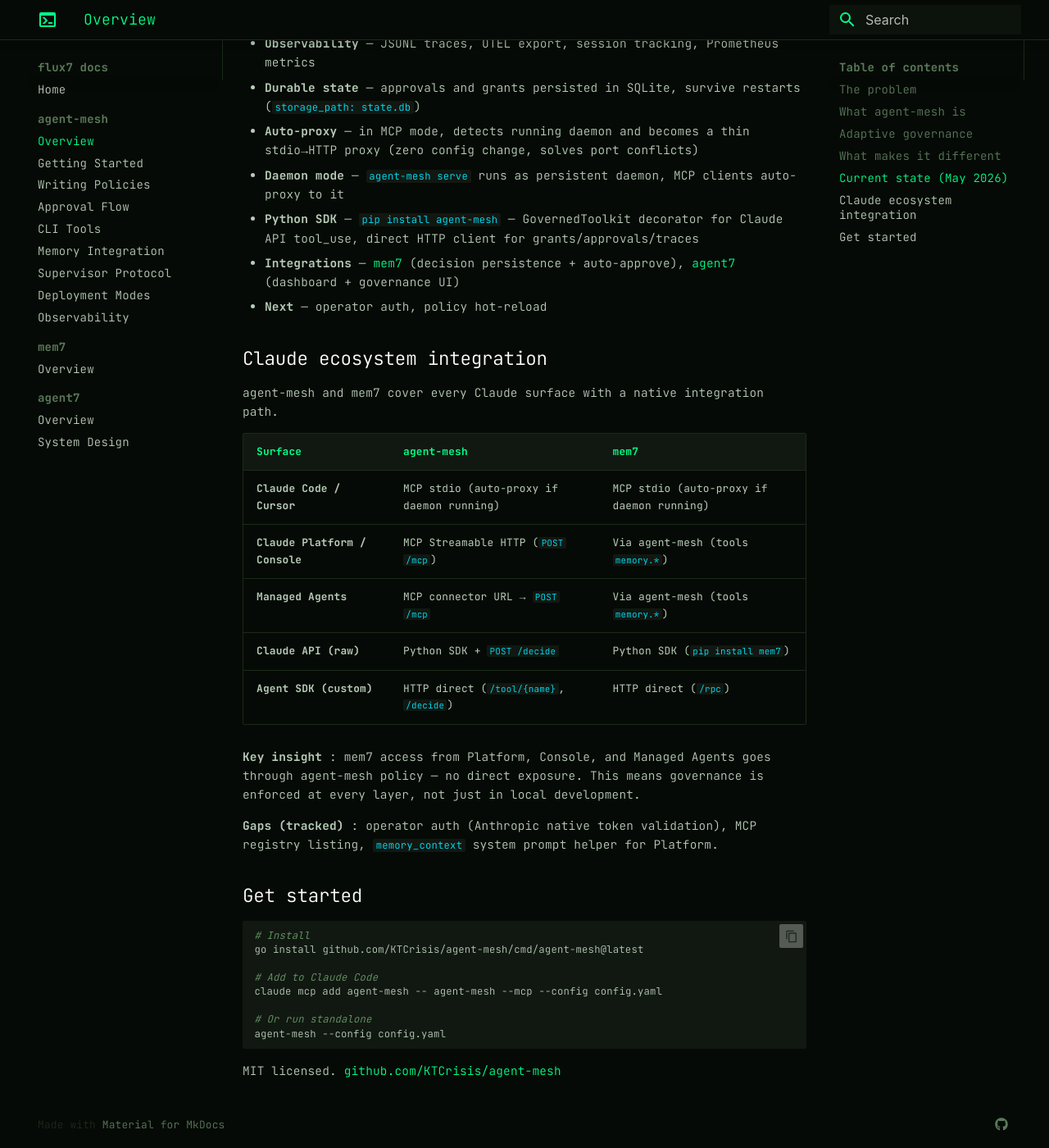
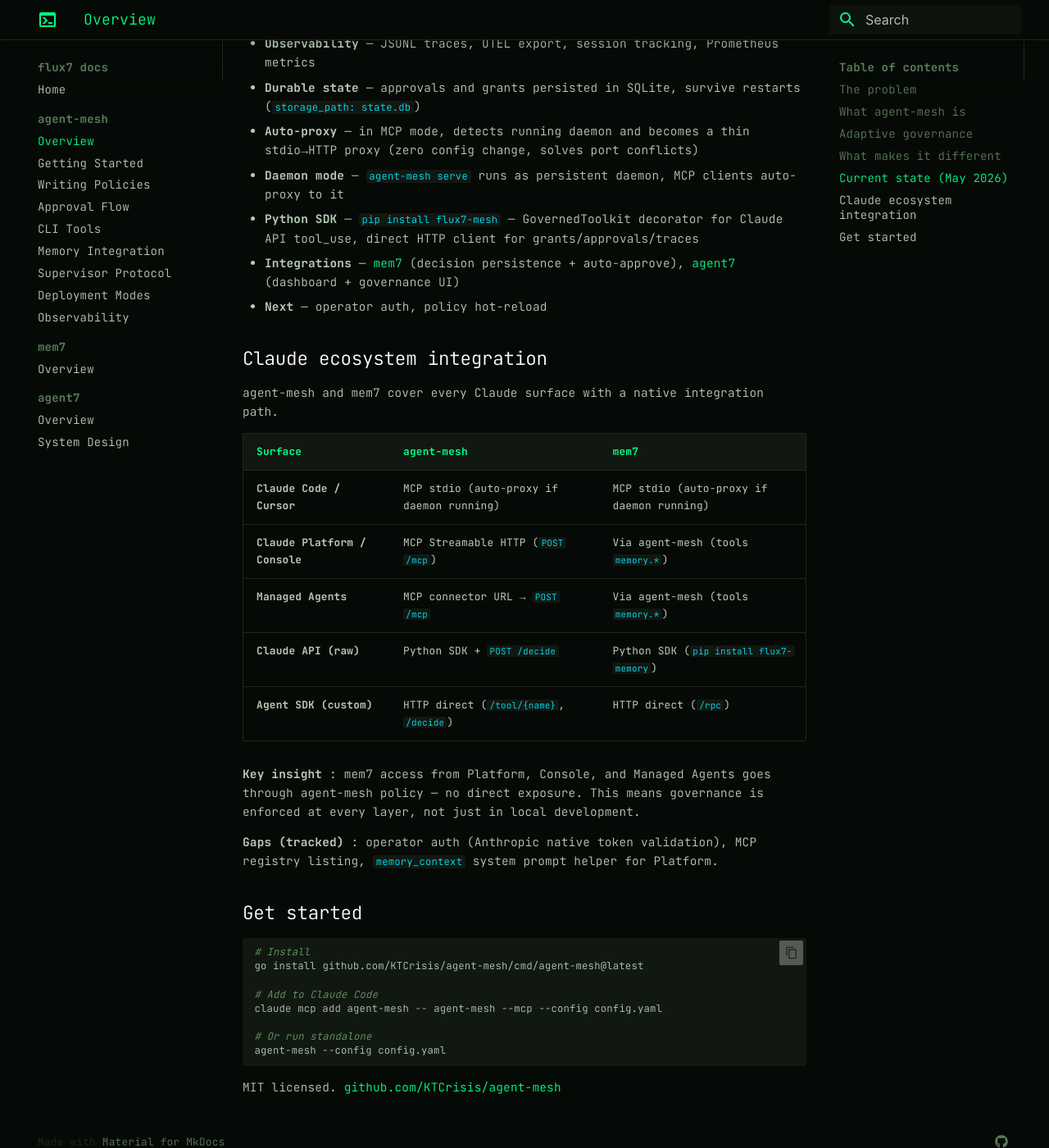
Before and after one commit to KTCrisis/flux7-docs, an MkDocs documentation site: the page built from docs/agent-mesh/index.md, in a window 1280 px wide and 1400 px high, scrolled down 2701 px. Shown: the whole window at 82% size. Built offline with MkDocs 1.6.1 and Material for MkDocs 9.7.7, drawn with Linux system fonts in a browser that asks for light colours.

Commit message:
docs: update install instructions to flux7-mesh / flux7-memory
Co-Authored-By: Claude Opus 4.6 <noreply@anthropic.com>

```diff
--- a/docs/agent-mesh/index.md
+++ b/docs/agent-mesh/index.md
@@ -80,7 +80,7 @@ Closest comparable : Microsoft Agent Governance Toolkit. But middleware vs sidec
 - **Durable state** — approvals and grants persisted in SQLite, survive restarts (`storage_path: state.db`)
 - **Auto-proxy** — in MCP mode, detects running daemon and becomes a thin stdio→HTTP proxy (zero config change, solves port conflicts)
 - **Daemon mode** — `agent-mesh serve` runs as persistent daemon, MCP clients auto-proxy to it
-- **Python SDK** — `pip install agent-mesh` — GovernedToolkit decorator for Claude API tool_use, direct HTTP client for grants/approvals/traces
+- **Python SDK** — `pip install flux7-mesh` — GovernedToolkit decorator for Claude API tool_use, direct HTTP client for grants/approvals/traces
 - **Integrations** — [mem7](https://github.com/KTCrisis/mem7) (decision persistence + auto-approve), [agent7](https://github.com/KTCrisis/agent7) (dashboard + governance UI)
 - **Next** — operator auth, policy hot-reload
 
@@ -93,7 +93,7 @@ agent-mesh and mem7 cover every Claude surface with a native integration path.
 | **Claude Code / Cursor** | MCP stdio (auto-proxy if daemon running) | MCP stdio (auto-proxy if daemon running) |
 | **Claude Platform / Console** | MCP Streamable HTTP (`POST /mcp`) | Via agent-mesh (tools `memory.*`) |
 | **Managed Agents** | MCP connector URL → `POST /mcp` | Via agent-mesh (tools `memory.*`) |
-| **Claude API (raw)** | Python SDK + `POST /decide` | Python SDK (`pip install mem7`) |
+| **Claude API (raw)** | Python SDK + `POST /decide` | Python SDK (`pip install flux7-memory`) |
 | **Agent SDK (custom)** | HTTP direct (`/tool/{name}`, `/decide`) | HTTP direct (`/rpc`) |
 
 **Key insight** : mem7 access from Platform, Console, and Managed Agents goes through agent-mesh policy — no direct exposure. This means governance is enforced at every layer, not just in local development.
```
Also changed, not shown: docs/agent7/system-design.md (+2 -2 lines), docs/mem7/index.md (+1 -1 lines).
